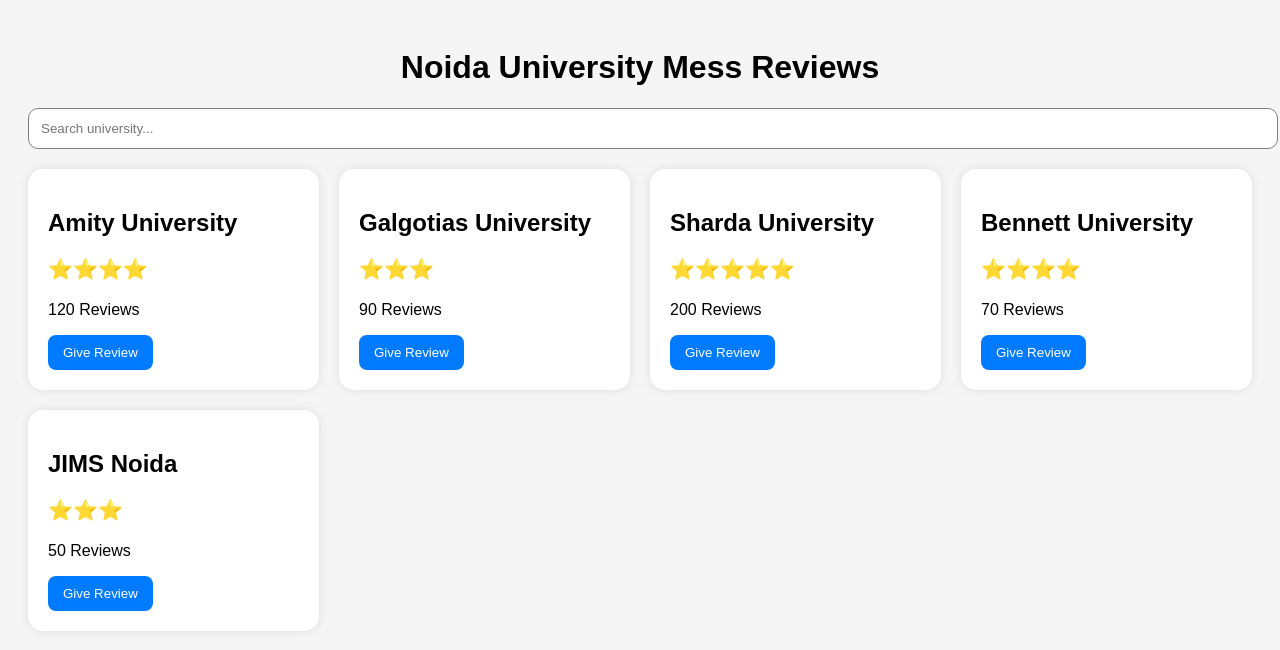
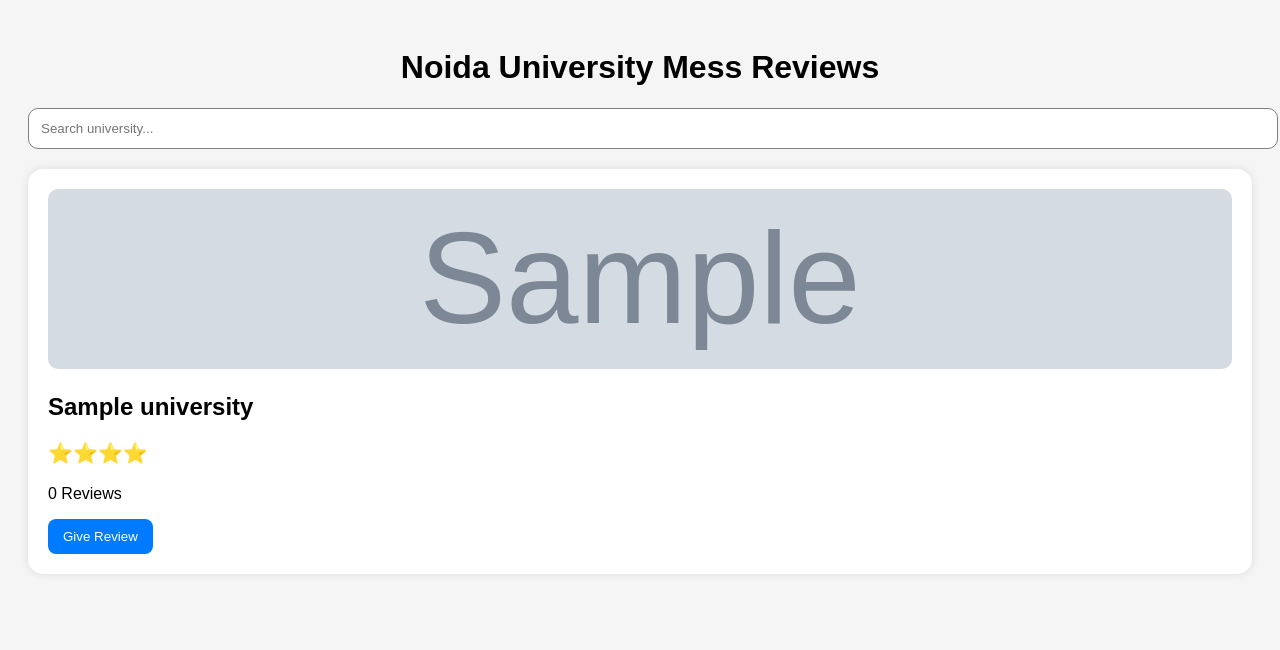
Before and after one commit to gv545312-glitch/mess-review-mvp, a Flask app: template templates/index.html in a window 1280 px wide. Shown: the top 650 px of the page. Run offline with Flask 3, Linux system fonts and the light colour scheme; the template is opened without the code that fills it: most values are stand-ins (such as "Sample title", 1, 10 or a date in 2020); grey boxes marked "Sample" are stand-in pictures.

Commit message:
added dynamic university cards

```diff
--- a/app.py
+++ b/app.py
@@ -42,6 +42,29 @@ def get_all_reviews():
     ).fetchall()
     conn.close()
     return reviews
+
+    universities = [
+    {
+        "name": "Amity University",
+        "image": "https://images.unsplash.com/photo-1562774053-701939374585"
+    },
+    {
+        "name": "Galgotias University",
+        "image": "https://images.unsplash.com/photo-1523050854058-8df90110c9f1"
+    },
+    {
+        "name": "Sharda University",
+        "image": "https://images.unsplash.com/photo-1498243691581-b145c3f54a5a"
+    },
+    {
+        "name": "Bennett University",
+        "image": "https://images.unsplash.com/photo-1541339907198-e08756dedf3f"
+    },
+    {
+        "name": "JIMS Noida",
+        "image": "https://images.unsplash.com/photo-1564981797816-1043664bf78d"
+    }
+]
 
 
 @app.route("/", methods=["GET", "POST"])
@@ -90,8 +113,13 @@ def index():
 
         return redirect(url_for("index"))
 
-    return render_template("index.html", reviews=get_all_reviews(), errors=[], form={})
-
+    return render_template(
+    "index.html",
+    reviews=get_all_reviews(),
+    errors=[],
+    form={},
+    universities=universities
+)
 
 init_db()
 
--- a/templates/index.html
+++ b/templates/index.html
@@ -61,40 +61,23 @@
 
     <div class="card-container" id="cardContainer">
 
+        {% for university in universities %}
+
         <div class="card">
-            <h2>Amity University</h2>
+
+            <img src="{{ university.image }}" width="100%" style="border-radius:10px; height:180px; object-fit:cover;">
+
+            <h2>{{ university.name }}</h2>
+
             <p class="stars">⭐⭐⭐⭐</p>
-            <p>120 Reviews</p>
+
+            <p>0 Reviews</p>
+
             <button>Give Review</button>
+
         </div>
 
-        <div class="card">
-            <h2>Galgotias University</h2>
-            <p class="stars">⭐⭐⭐</p>
-            <p>90 Reviews</p>
-            <button>Give Review</button>
-        </div>
-
-        <div class="card">
-            <h2>Sharda University</h2>
-            <p class="stars">⭐⭐⭐⭐⭐</p>
-            <p>200 Reviews</p>
-            <button>Give Review</button>
-        </div>
-
-        <div class="card">
-            <h2>Bennett University</h2>
-            <p class="stars">⭐⭐⭐⭐</p>
-            <p>70 Reviews</p>
-            <button>Give Review</button>
-        </div>
-
-        <div class="card">
-            <h2>JIMS Noida</h2>
-            <p class="stars">⭐⭐⭐</p>
-            <p>50 Reviews</p>
-            <button>Give Review</button>
-        </div>
+        {% endfor %}
 
     </div>
 
```
